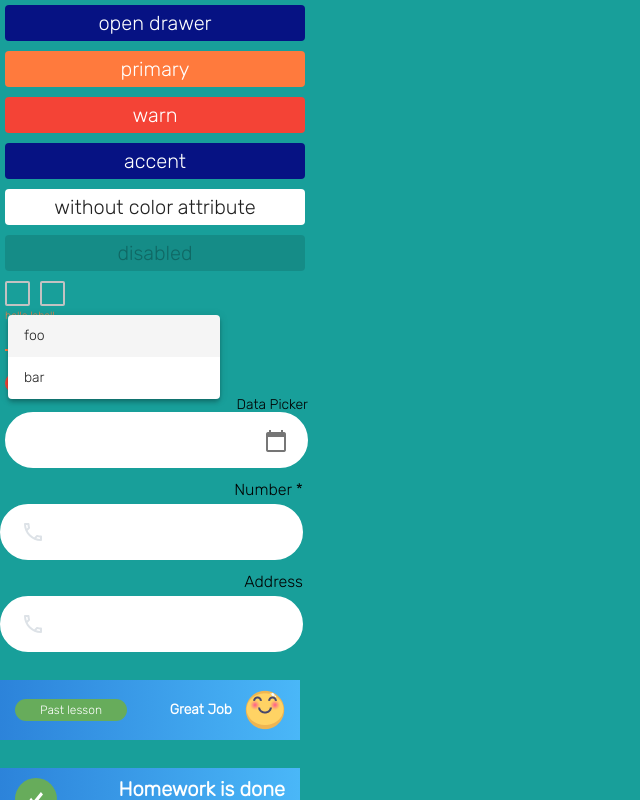
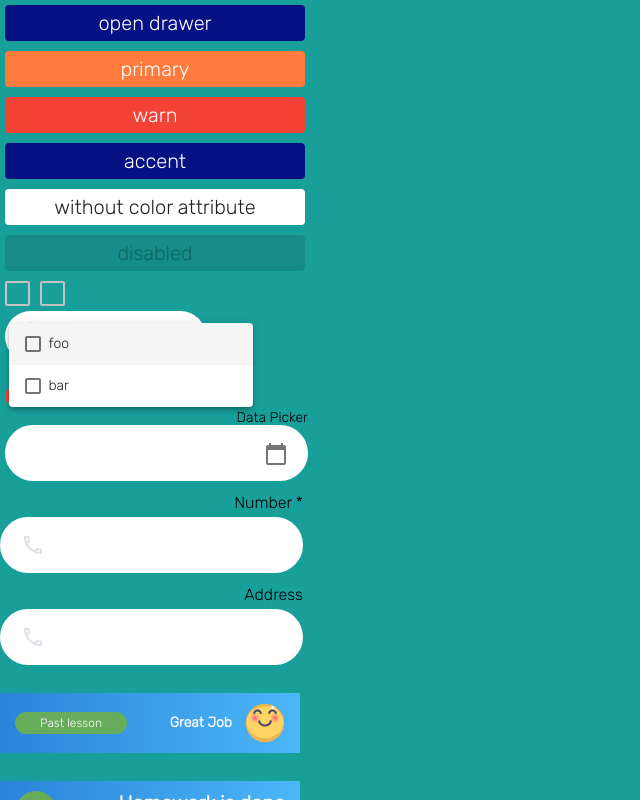
Before and after one commit to DmitryRoar/components-for-project, an Angular app: page / in a window 1280 px wide. Both pictures are taken after a click on the element 95 px from the left and 336 px from the top of the page. Shown: the top 800 px of the page, without its empty margins (0-640 px from the left). Built offline with nearby package versions, Linux system fonts and the light colour scheme.

Commit message:
[fix] select v1

```diff
--- a/src/app/app.module.ts
+++ b/src/app/app.module.ts
@@ -2,6 +2,7 @@ import {BrowserModule} from '@angular/platform-browser';
 import {NgModule} from '@angular/core';
 import {BrowserAnimationsModule} from '@angular/platform-browser/animations';
 import {AppRoutingModule} from './app-routing.module';
+import {FormsModule, ReactiveFormsModule} from '@angular/forms';
 
 import {MatButtonModule} from '@angular/material/button';
 import {MatCheckboxModule} from '@angular/material/checkbox';
@@ -50,7 +51,9 @@ import {DatepickerComponent} from './shared/components/datepicker/datepicker.com
     MatSelectModule,
     MatDatepickerModule,
     MatNativeDateModule,
-    MatIconModule
+    MatIconModule,
+    ReactiveFormsModule,
+    FormsModule
   ],
   providers: [],
   bootstrap: [AppComponent]
--- a/src/app/shared/components/select/select.component.html
+++ b/src/app/shared/components/select/select.component.html
@@ -1,7 +1,7 @@
-<mat-form-field *ngIf="select">
+<mat-form-field appearance="fill">
   <mat-label>{{select.title}}</mat-label>
-  <mat-select>
-    <mat-option [value]="option.value" *ngFor="let option of select.options">
+  <mat-select [formControl]="control" multiple>
+    <mat-option *ngFor="let option of select.options" [value]="option.value">
       {{option.value}}
     </mat-option>
   </mat-select>
--- a/src/app/shared/components/select/select.component.ts
+++ b/src/app/shared/components/select/select.component.ts
@@ -1,4 +1,5 @@
 import {ChangeDetectionStrategy, Component, Input, OnInit} from '@angular/core';
+import {FormControl} from '@angular/forms';
 
 import {ISelect} from '../../interfaces/select.interface';
 
@@ -11,6 +12,8 @@ import {ISelect} from '../../interfaces/select.interface';
 export class SelectComponent implements OnInit {
   @Input() select: ISelect;
 
+  control = new FormControl()
+
   constructor() { }
 
   ngOnInit(): void {
--- a/src/styles.scss
+++ b/src/styles.scss
@@ -48,6 +48,16 @@ body {
     border-radius: 50%;
     width: $card-student-content-img-width;
     height: $card-student-content-img-height;
+  }
+}
+
+.mat-form-field {
+  &-flex {
+    background: #fff !important;
+    border-radius: $border-radius !important;
+  }
+  &-underline {
+    display: none;
   }
 }
 
```
